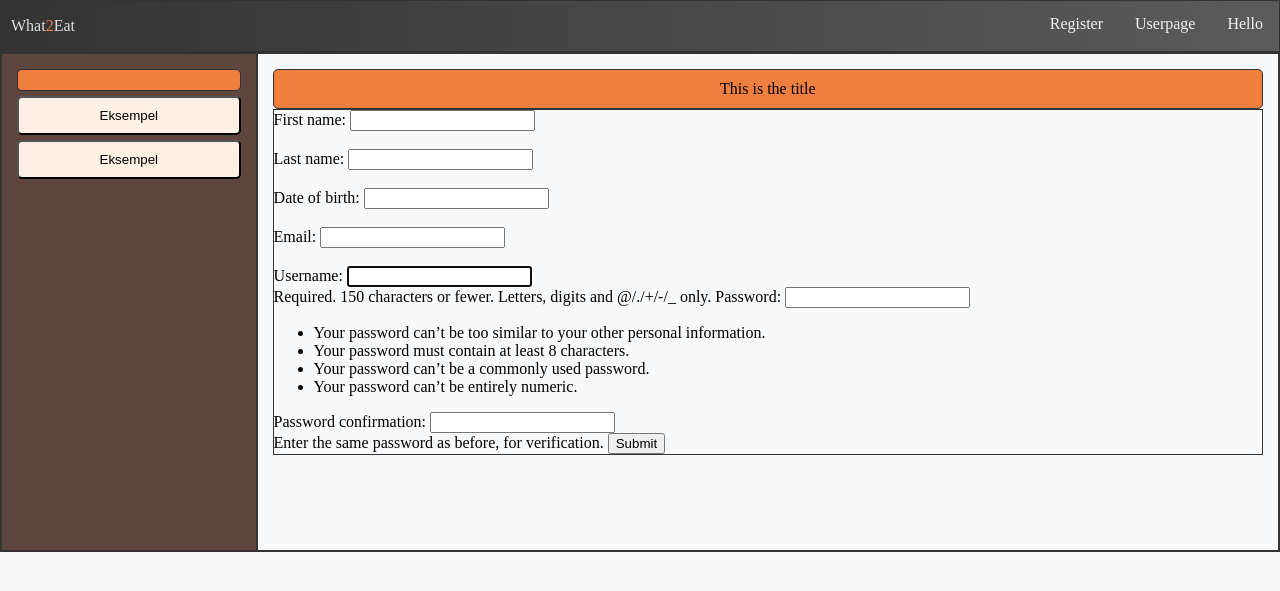
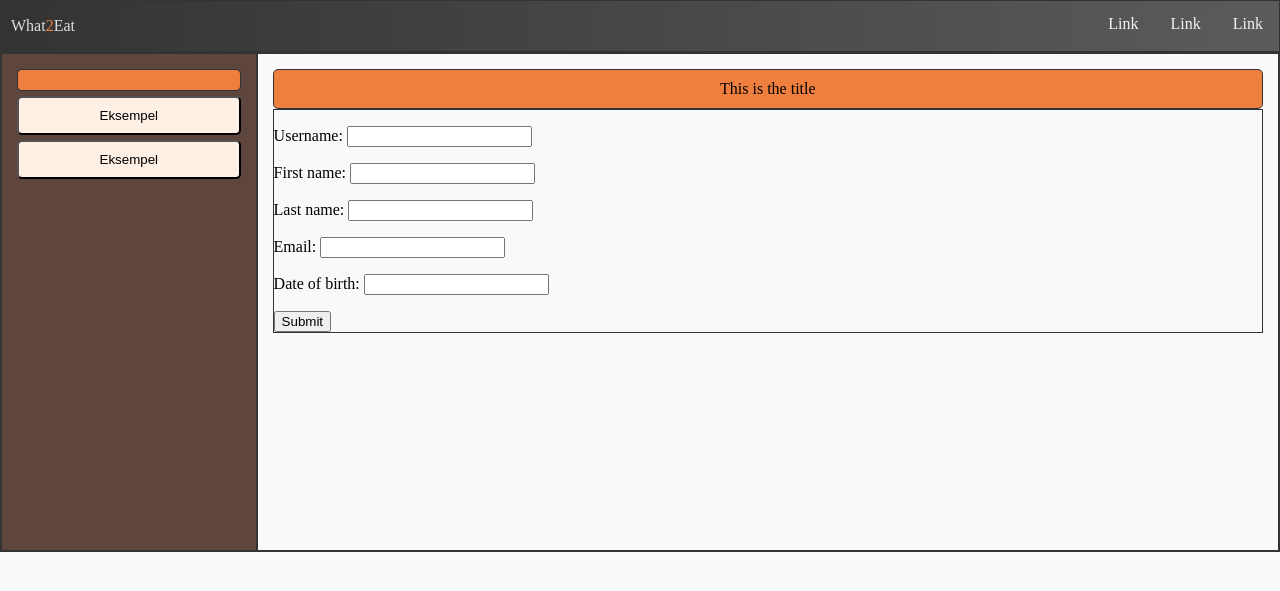
Before and after one commit to hansjhaland/projects, a Django app: page /register/ in a window 1280 px wide. Shown: the top 591 px of the page. Run offline with Django 4.2, Linux system fonts and the light colour scheme.

Commit message:
change form to dja ngo

```diff
--- a/what2eat/user/models.py
+++ b/what2eat/user/models.py
@@ -1,27 +1,33 @@
-from msilib.schema import Error
 from pickle import TRUE
 from django.db import models
+from django.forms import ModelForm
 
 #Man bruker modeller for å dra informasjon fra database og inn i "appen"
 
 # Create your models here.
 
 class User(models.Model):
-    fname = models.CharField(max_length=200)
-    lname = models.CharField(max_length=200)
-    #email = models.CharField(max_length=200)
-    #dob = models.DateField(max_length=200)
+    username = models.CharField(max_length=200)
+    # password = models.CharField(max_length=200)
+    fname = models.CharField('First name', max_length=200)
+    lname = models.CharField('Last name',max_length=200)
+    email = models.CharField(max_length=200)
+    dob = models.DateTimeField("Date of birth")
 
     def __str__(self):
         return self.fname + " " + self.lname
 
 
+class UserForm(ModelForm):
+    class Meta:
+        model = User
+        fields = "__all__"
 
 """
 class User(models.Model):
 
+    # ID is created by Django when you add to DB, not sure how to get it in here yet
 
-    # ID is created by Django when you add to DB, not sure how to get it in here yet
 
     def __init__(self, fname, surname, email, password, dateOfBirth, recipes, ratedRecipes):
 
--- a/what2eat/user/templates/user/base.html
+++ b/what2eat/user/templates/user/base.html
@@ -100,9 +100,9 @@ div {
 
 <div class="topnav">
     <p>What<span id="w2e">2</span>Eat</p>
-    <a href="/hello/">Hello</a>
-    <a href="/user/">Userpage</a>
-    <a href="/register/">Register</a>
+    <a href="#">Link</a>
+    <a href="#">Link</a>
+    <a href="#">Link</a>
 </div>
 
 <div class="row">
--- a/what2eat/user/templates/user/register.html
+++ b/what2eat/user/templates/user/register.html
@@ -4,18 +4,9 @@
 This is the title
 {%endblock%}
 {% block content2%}
-<form method="POST" class="form-group">
+<form method="post">
     {% csrf_token %}
-    <label for="fname">First name:</label>
-    <input type="text" id="fname" name="fname"><br><br>
-    <label for="lname">Last name:</label>
-    <input type="text" id="lname" name="lname"><br><br>
-    <label for="dob">Date of birth:</label>
-    <input type="text" id="dob" name="dob"><br><br>
-    <label for="email">Email:</label>
-    <input type="text" id="email" name="email">
-    <br> </br>
-    {{form}}
+    {{ form.as_p }}
     <input type="submit" value="Submit">
   </form>
     {%endblock%}
--- a/what2eat/user/views.py
+++ b/what2eat/user/views.py
@@ -3,23 +3,24 @@ from django.http import HttpResponse, HttpResponseRedirect
 from django.contrib.auth import login, authenticate # going to be used later
 from django.contrib.auth.forms import UserCreationForm
 from user.models import User
+from user.models import UserForm
 
 # Create your views here.
 
 def index(response):
     return HttpResponse("Hello everyone, this is supposed to be the mainpage, this should probably be in a separate 'app', but for now this will have to do.\n This is now inside our 'register-app'")
 
-def signup(response):
-    if( response.method == "POST"):
-        form = UserCreationForm(response.POST)
+def signup(request):
+    if( request.method == "post"):
+        form = UserForm(request.POST)
         if(form.is_valid()):
             #Here we save a new user based on information from the form if valid
             #Here we can navigate to /user maybe
             pass
+    else:
+        form = UserForm()
 
-    else:
-        form = UserCreationForm()
-    return render(response, "register.html", {"form":form})
+    return render(request, "register.html", {"form":form})
 
 def hello(response):
     return HttpResponse("Hello the redirect works!")
```
Also changed, not shown: what2eat/db.sqlite3.
